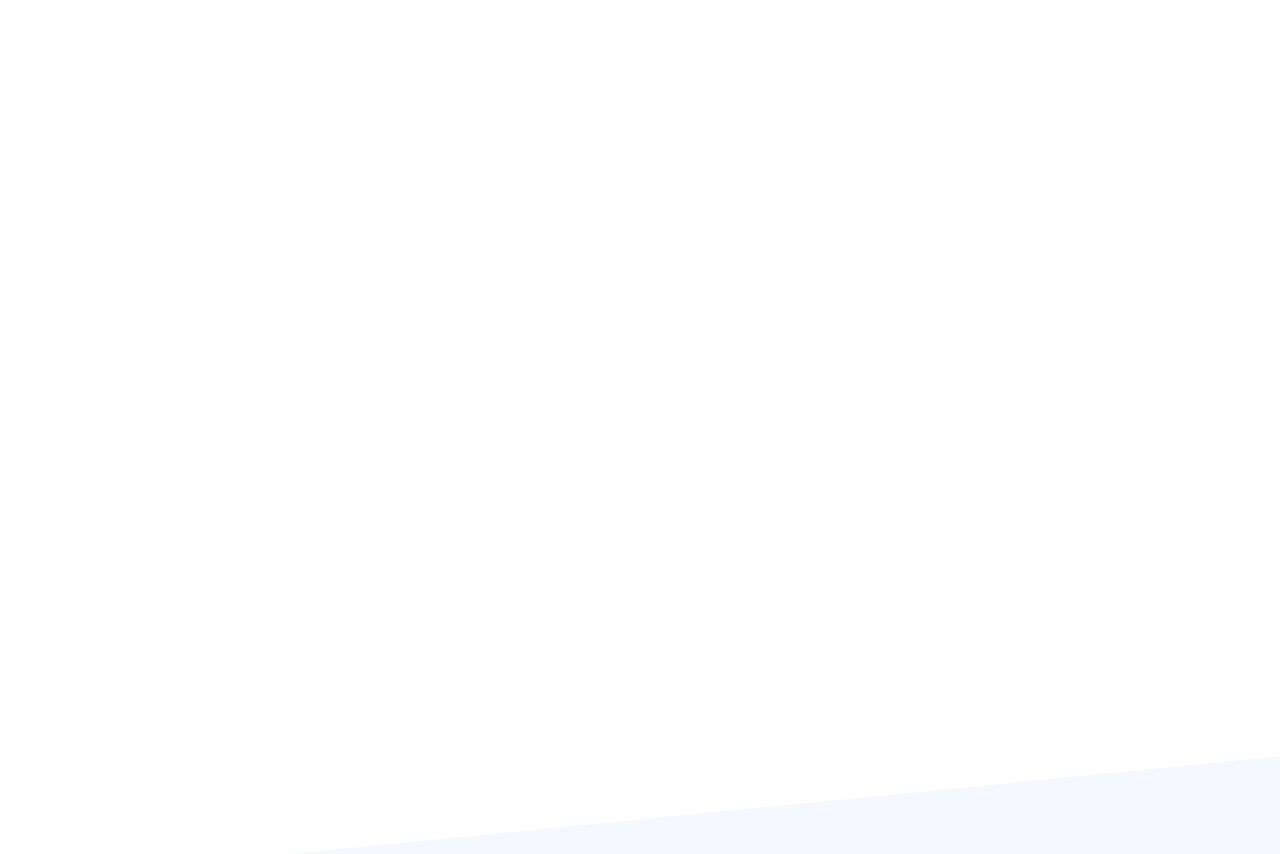
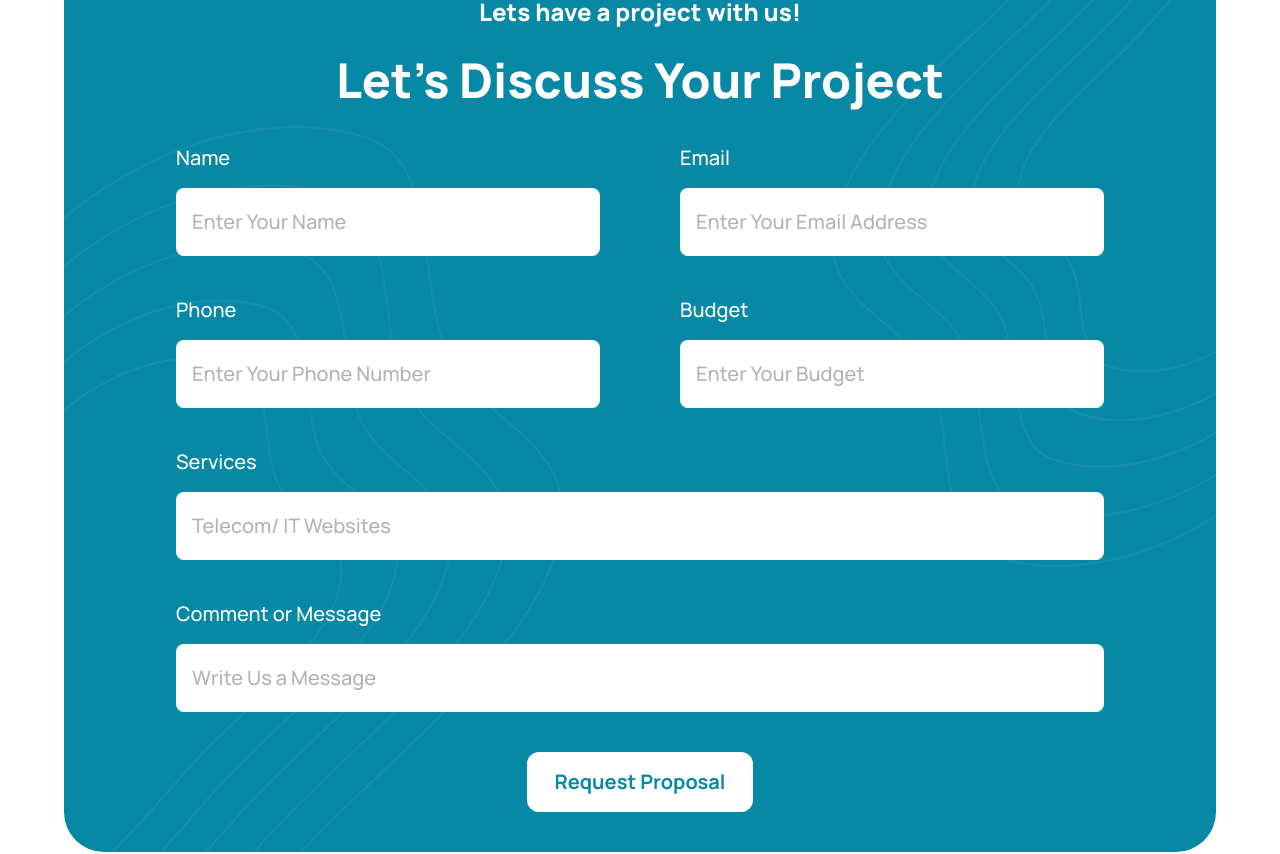
Before and after one commit to RanjeetCodingBrackets/Coding-Brackets, a Next.js app: page / in a window 1280 px wide. Shown: the part 5012-5866 px from the top of the page. Built offline with nearby package versions, Linux system fonts and the light colour scheme.

Commit message:
Contact section done.

```diff
--- a/app/page.tsx
+++ b/app/page.tsx
@@ -1,4 +1,5 @@
 import AboutCompanyPage from "@/components/HomePage/AboutCompany";
+import ContactFormSection from "@/components/HomePage/ContactForm";
 import HomePageHeroSection from "@/components/HomePage/HomePageHeroSection";
 import ServiceFeaturesPage from "@/components/HomePage/ServiceFeatures";
 import ServicesPage from "@/components/HomePage/Services";
@@ -14,6 +15,8 @@ export default function Home() {
 
       <ServiceFeaturesPage />
 
+      <ContactFormSection />
+
       <div className="h-screen"></div>
     </main>
   );
--- /dev/null
+++ b/components/HomePage/ContactForm.tsx
@@ -0,0 +1,114 @@
+import Link from "next/link";
+import React from "react";
+
+const ContactFormSection = () => {
+  return (
+    <section className="container mx-auto px-16">
+      <div
+        className="bg-top bg-no-repeat bg-cover min-w-full min-h-fit py-10 px-28 rounded-[40px] overflow-hidden"
+        style={{ backgroundImage: "url(/ContactFormBg.png)" }}
+      >
+        <div className="flex flex-col space-y-7 items-center align-middle justify-center">
+          <h5 className="text-white font-extrabold text-2xl">
+            Lets have a project with us!
+          </h5>
+          <h2 className="text-white font-extrabold text-5xl">
+            Let's Discuss Your Project
+          </h2>
+        </div>
+
+        <form action="" className="">
+          <div className="w-full flex pt-10 space-x-20">
+            <div className="flex flex-col w-full space-y-4">
+              <label htmlFor="name" className="text-white font-medium text-xl">
+                Name
+              </label>
+              <input
+                type="text"
+                id="name"
+                placeholder="Enter Your Name"
+                className="px-4 py-5 rounded-lg placeholder:text-[#B3B3B3] placeholder:text-xl placeholder:font-medium outline-none text-gray-700 text-xl font-medium focus:shadow-lg focus:shadow-gray-600 transition-all ease-in-out"
+              />
+            </div>
+
+            <div className="flex flex-col w-full space-y-4">
+              <label htmlFor="email" className="text-white font-medium text-xl">
+                Email
+              </label>
+              <input
+                type="text"
+                id="email"
+                placeholder="Enter Your Email Address"
+                className="px-4 py-5 rounded-lg placeholder:text-[#B3B3B3] placeholder:text-xl placeholder:font-medium outline-none text-gray-700 text-xl font-medium focus:shadow-lg focus:shadow-gray-600 transition-all ease-in-out"
+              />
+            </div>
+          </div>
+
+          <div className="w-full flex pt-10 space-x-20">
+            <div className="flex flex-col w-full space-y-4">
+              <label htmlFor="phone" className="text-white font-medium text-xl">
+                Phone
+              </label>
+              <input
+                type="tel"
+                id="phone"
+                placeholder="Enter Your Phone Number"
+                className="px-4 py-5 rounded-lg placeholder:text-[#B3B3B3] placeholder:text-xl placeholder:font-medium outline-none text-gray-700 text-xl font-medium focus:shadow-lg focus:shadow-gray-600 transition-all ease-in-out"
+              />
+            </div>
+
+            <div className="flex flex-col w-full space-y-4">
+              <label
+                htmlFor="budget"
+                className="text-white font-medium text-xl"
+              >
+                Budget
+              </label>
+              <input
+                type="number"
+                id="budget"
+                placeholder="Enter Your Budget"
+                className="px-4 py-5 rounded-lg placeholder:text-[#B3B3B3] placeholder:text-xl placeholder:font-medium outline-none text-gray-700 text-xl font-medium focus:shadow-lg focus:shadow-gray-600 transition-all ease-in-out"
+              />
+            </div>
+          </div>
+
+          <div className="flex flex-col w-full space-y-4 pt-10">
+            <label
+              htmlFor="services"
+              className="text-white font-medium text-xl"
+            >
+              Services
+            </label>
+            <input
+              type="text"
+              id="services"
+              placeholder="Telecom/ IT Websites"
+              className="px-4 py-5 rounded-lg placeholder:text-[#B3B3B3] placeholder:text-xl placeholder:font-medium outline-none text-gray-700 text-xl font-medium focus:shadow-lg focus:shadow-gray-600 transition-all ease-in-out"
+            />
+          </div>
+
+          <div className="flex flex-col w-full space-y-4 pt-10">
+            <label htmlFor="comment" className="text-white font-medium text-xl">
+              Comment or Message
+            </label>
+            <input
+              type="text"
+              id="comment"
+              placeholder="Write Us a Message"
+              className="px-4 py-5 rounded-lg placeholder:text-[#B3B3B3] placeholder:text-xl placeholder:font-medium outline-none text-gray-700 text-xl font-medium focus:shadow-lg focus:shadow-gray-600 transition-all ease-in-out"
+            />
+          </div>
+
+          <div className="pt-10 w-full flex justify-center align-middle items-center">
+            <button className="text-[#0788A5] font-bold text-xl items-center align-middle px-7 py-4 rounded-xl bg-white hover:bg-[#0788A5] hover:text-white hover:ring-1 hover:ring-white transition-all ease-in-out">
+              <Link href="">Request Proposal</Link>
+            </button>
+          </div>
+        </form>
+      </div>
+    </section>
+  );
+};
+
+export default ContactFormSection;
```
Also changed, not shown: public/ContactFormBg.png (added).
